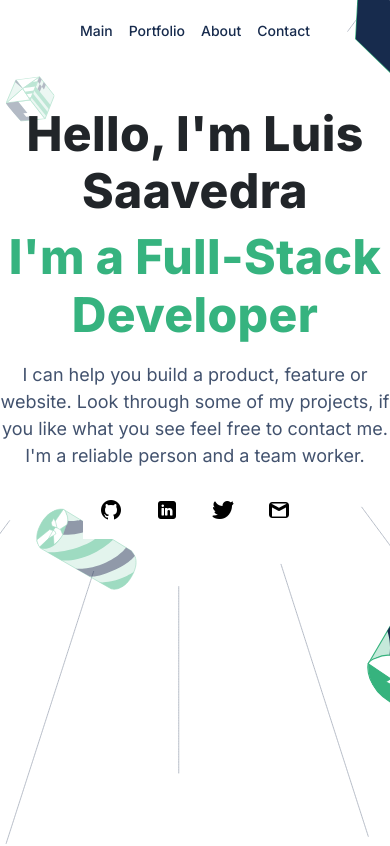
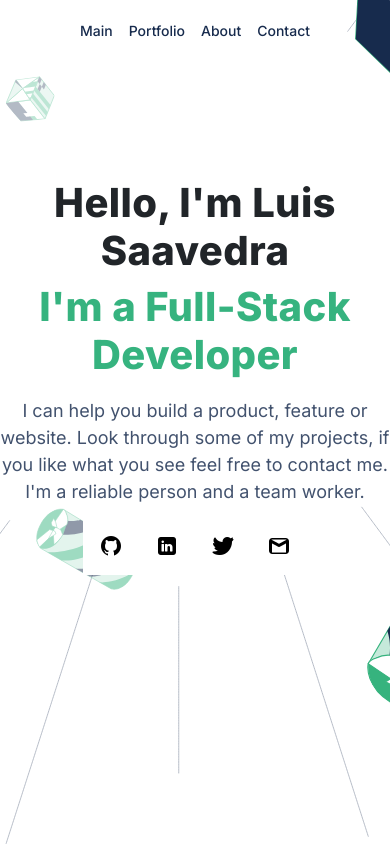
Before and after one commit to nriqu322/portfolio-ls, a React (Create React App) app: page / in a window 390 px wide. Shown: the top 846 px of the page. Built offline with nearby package versions, Linux system fonts and the light colour scheme.

Commit message:
fix title size and margin

```diff
--- a/src/App.css
+++ b/src/App.css
@@ -309,3 +309,14 @@ body.modal-open > :not(.modal) {
     margin-bottom: 0;
   }
 }
+
+@media (max-width: 425px) {
+  .main-social-media ul {
+    margin-bottom: 90px;
+  }
+
+  .intro-name,
+  .intro-work {
+    font-size: 40px;
+  }
+}
```
Also changed, not shown: 1 other file (tests, documents, lock files or other folders).
